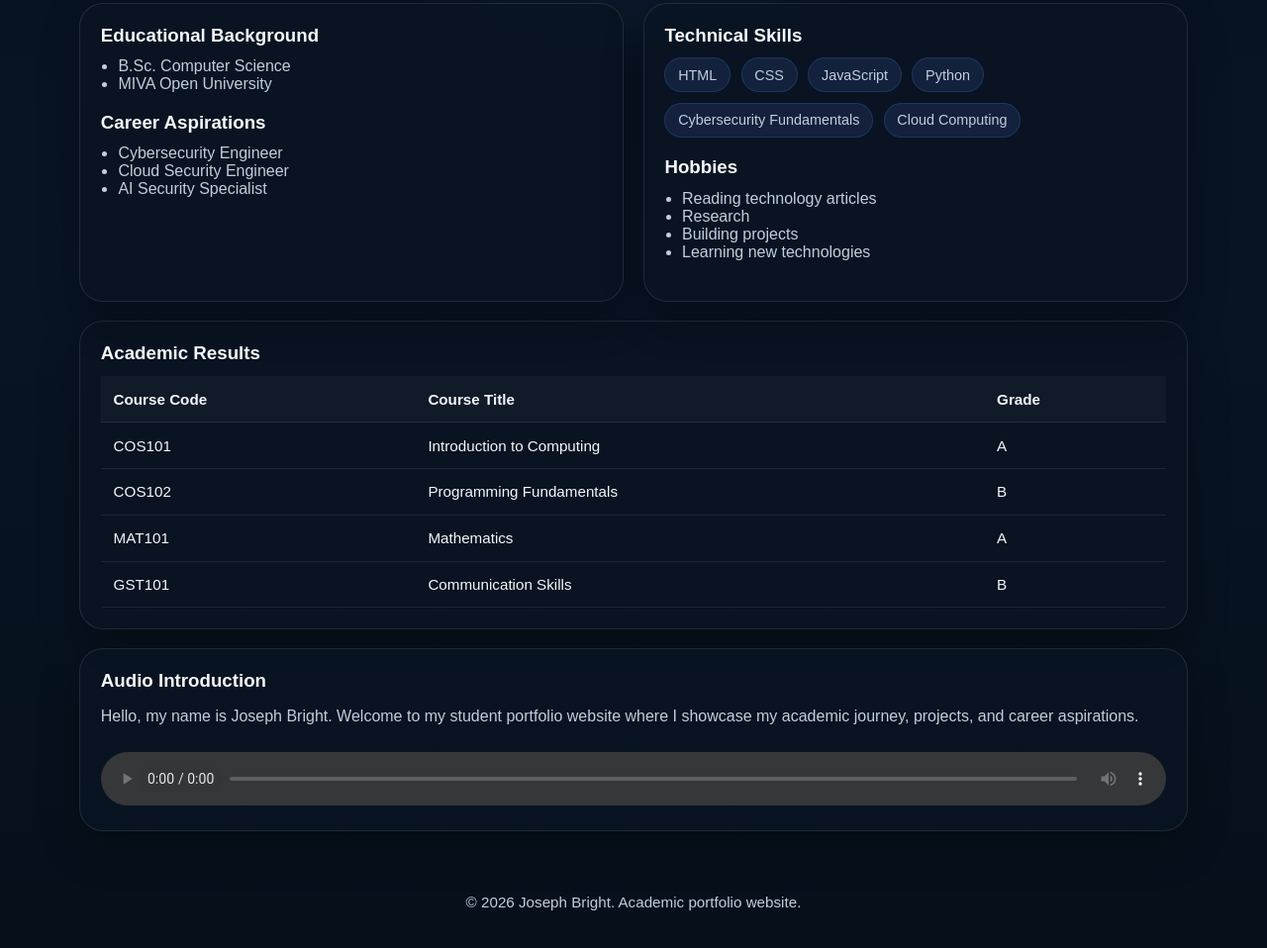
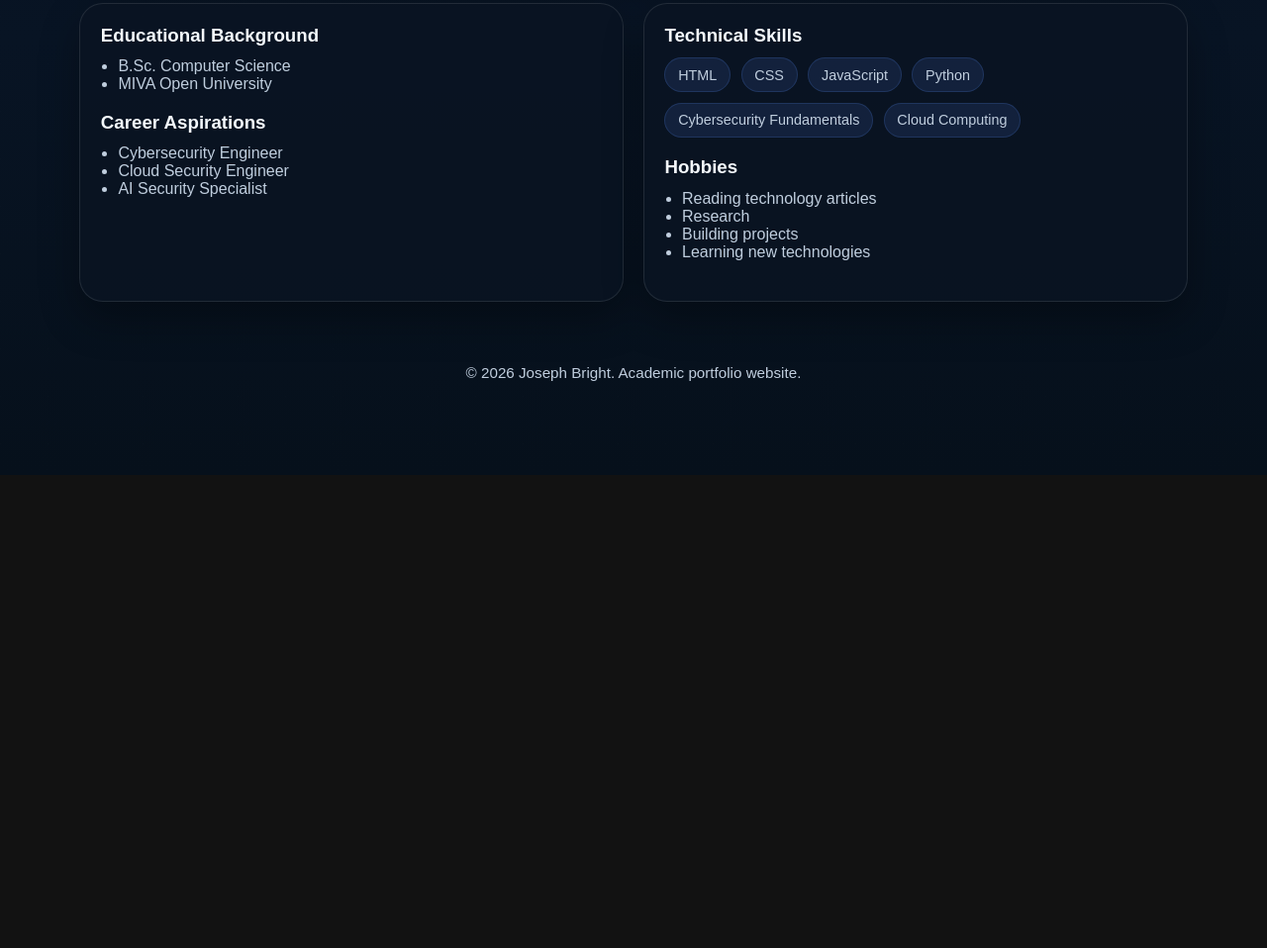
Before and after one commit to Joey665/lagos-fashion-boutique, a plain HTML site: page about.html in a window 1280 px wide. Shown: the part 320-1278 px from the top of the page at 99% size. After the commit the page ends 800 px from the top, so only its background shows below. Drawn offline with Linux system fonts and the light colour scheme.

Commit message:
Update about.html

```diff
--- a/about.html
+++ b/about.html
@@ -71,37 +71,6 @@
       </article>
     </section>
 
-    <section class="content-panel">
-      <h3>Academic Results</h3>
-      <div class="table-wrap">
-        <table>
-          <thead>
-            <tr>
-              <th>Course Code</th>
-              <th>Course Title</th>
-              <th>Grade</th>
-            </tr>
-          </thead>
-          <tbody>
-            <tr><td>COS101</td><td>Introduction to Computing</td><td>A</td></tr>
-            <tr><td>COS102</td><td>Programming Fundamentals</td><td>B</td></tr>
-            <tr><td>MAT101</td><td>Mathematics</td><td>A</td></tr>
-            <tr><td>GST101</td><td>Communication Skills</td><td>B</td></tr>
-          </tbody>
-        </table>
-      </div>
-    </section>
-
-    <section class="content-panel">
-      <h3>Audio Introduction</h3>
-      <p>
-        Hello, my name is Joseph Bright. Welcome to my student portfolio website where I showcase my academic journey, projects, and career aspirations.
-      </p>
-      <audio controls>
-        <source src="media/introduction.mp3" type="audio/mpeg">
-        Your browser does not support the audio element.
-      </audio>
-    </section>
   </main>
 
   <footer class="site-footer">
```
